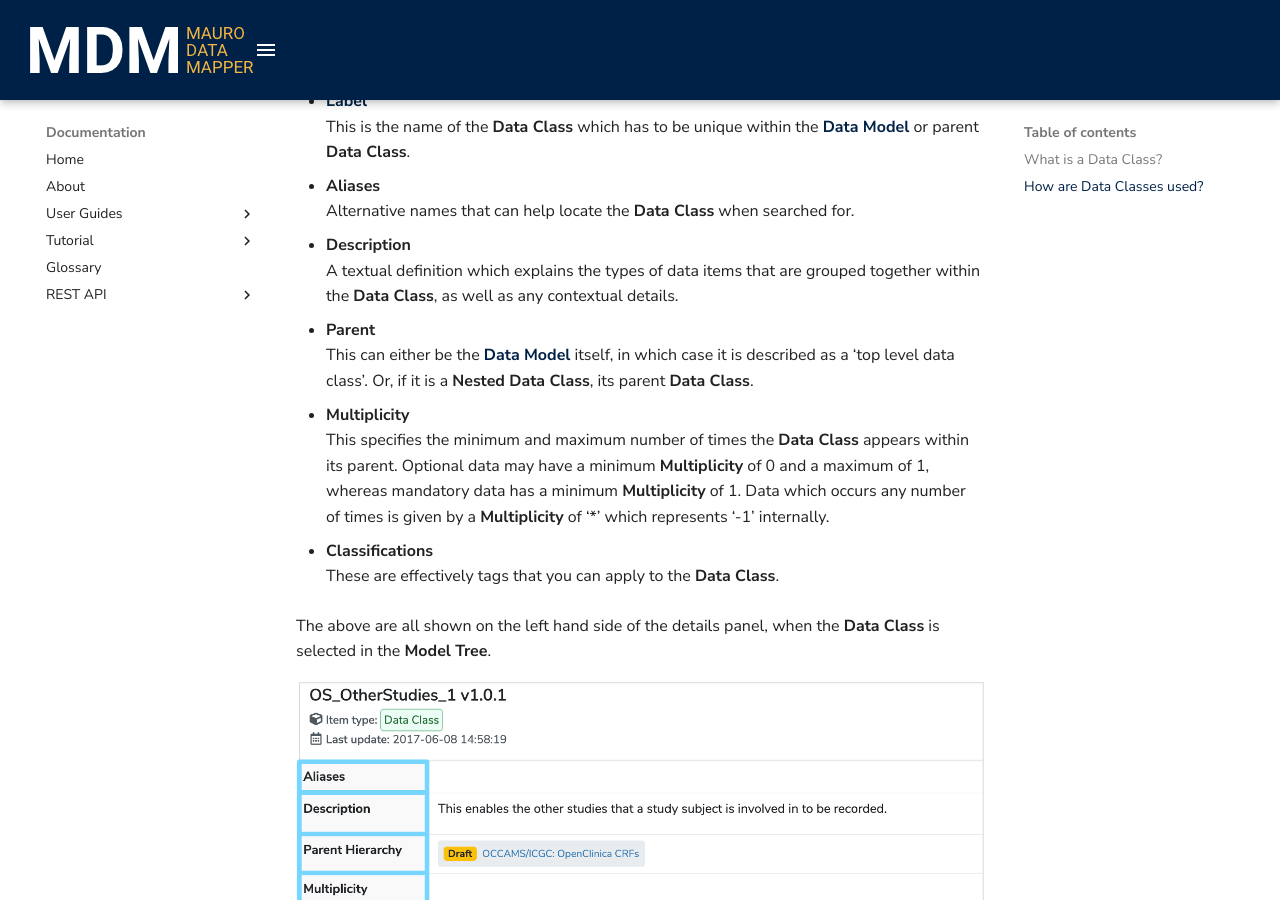
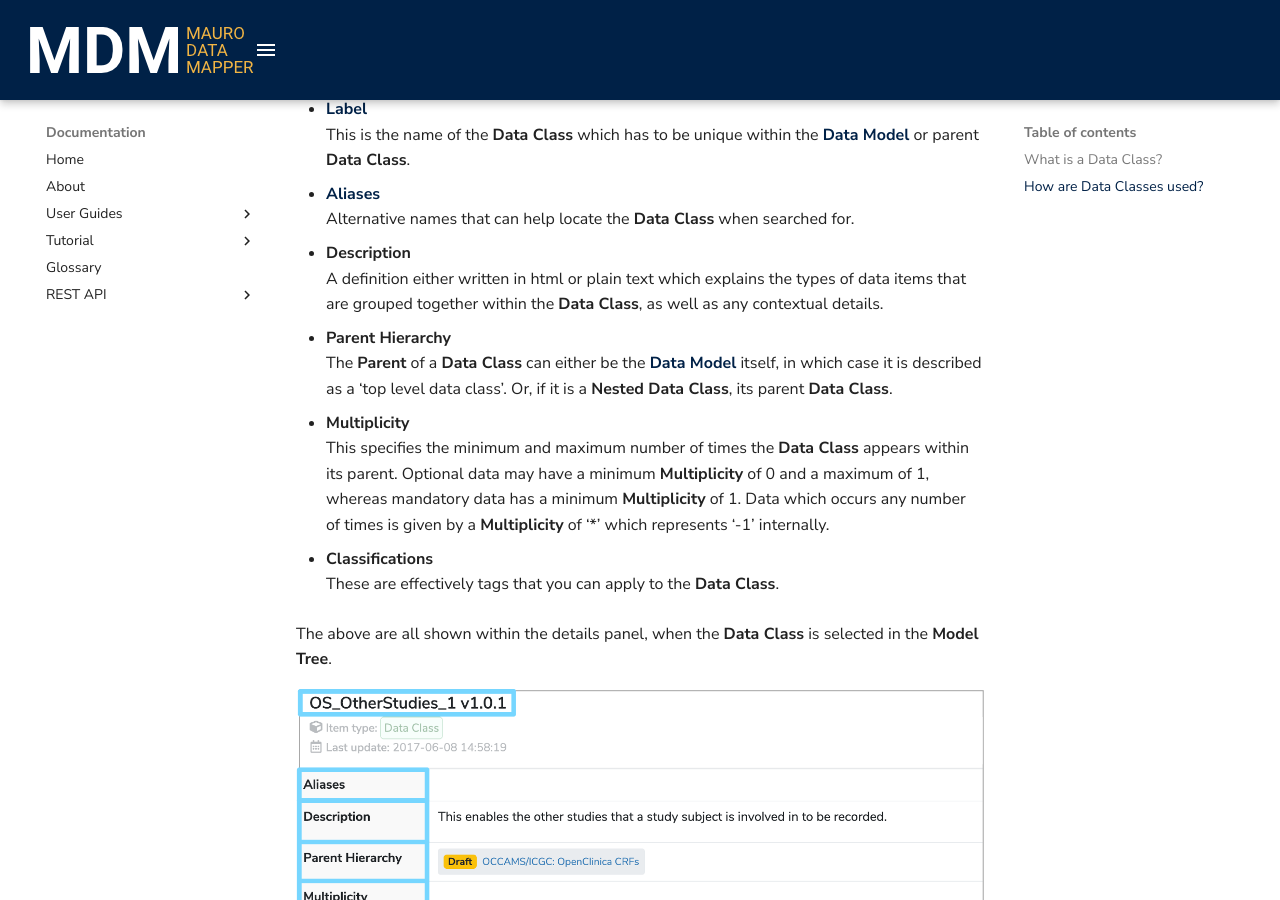
Before and after one commit to MauroDataMapper/docs, an MkDocs documentation site: the page built from docs/glossary/data-class/data-class.md, in a window 1280 px wide and 900 px high, scrolled down 1124 px. Built offline with MkDocs 1.6.1 and Material for MkDocs 9.7.7, drawn with Linux system fonts in a browser that asks for light colours; some of the changed text lies outside the part shown.

Commit message:
Updated Data Class Glossary page

```diff
--- a/docs/glossary/data-class/data-class.md
+++ b/docs/glossary/data-class/data-class.md
@@ -9,9 +9,9 @@ A **Data Class** is a collection of data, also known as **Data Elements**, that
 
 You can also have a **Data Class** within a **Data Class**, known as a **Nested Data Class**, which can be a useful way of managing complex sets of data. There is no limit on the number of **Nested Data Classes** you can include.
 
-For example, in a webform, there may be a section called **'Contact details'**, which would be one **Data Class**. Within that section however, there may be another labelled **'Correspondance Address'**, which would be a **Nested Data Class**.
+For example, in a webform, there may be a section called **'Contact details'**, which would be one **Data Class**. Within that section however, there may be another labelled **'Correspondence Address'**, which would be a **Nested Data Class**.
 
-![Nested Data Class in a webform and a Data Model flowchart](nested-data-class.png)
+![A Nested Data Class example illustrated in a webform and a Data Model](nested-data-class.png)
 
 
 Each **Data Class** has a:
@@ -19,14 +19,14 @@ Each **Data Class** has a:
 * **[Label](../label/label.md)**
 	This is the name of the **Data Class** which has to be unique within the **[Data Model](../data-model/data-model.md)** or parent **Data Class**.
 
-* **Aliases**
+* **[Aliases](../aliases/aliases.md)**
 	Alternative names that can help locate the **Data Class** when searched for.
 
 * **Description**
-	A textual definition which explains the types of data items that are grouped together within the **Data Class**, as well as any contextual details.
+	A definition either written in html or plain text which explains the types of data items that are grouped together within the **Data Class**, as well as any contextual details.
 
-* **Parent**
-	This can either be the **[Data Model](../data-model/data-model.md)** itself, in which case it is described as a ‘top level data class’. Or, if it is a **Nested Data Class**, its parent **Data Class**.
+* **Parent Hierarchy**
+	The **Parent** of a **Data Class** can either be the **[Data Model](../data-model/data-model.md)** itself, in which case it is described as a ‘top level data class’. Or, if it is a **Nested Data Class**, its parent **Data Class**.
 
 * **Multiplicity**
 	This specifies the minimum and maximum number of times the **Data Class** appears within its parent. Optional data may have a minimum **Multiplicity** of 0 and a maximum of 1, whereas mandatory data has a minimum **Multiplicity** of 1. Data which occurs any number of times is given by a **Multiplicity** of ‘*’ which represents ‘-1’ internally.
@@ -34,10 +34,10 @@ Each **Data Class** has a:
 * **Classifications**
 	These are effectively tags that you can apply to the **Data Class**.
 
-The above are all shown on the left hand side of the details panel, when the **Data Class** is selected in the **Model Tree**.
+The above are all shown within the details panel, when the **Data Class** is selected in the **Model Tree**.
 
 
-![Data Class details](data-class-details.png)
+![Data Class details panel](data-class-details.png)
 
 
 Other characteristics are displayed in the tabs underneath the details panel, when the **Data Class** is selected in the **Model Tree**.
```
Also changed, not shown: docs/glossary/data-class/data-class-details.png, docs/glossary/data-class/nested-data-class.png.
